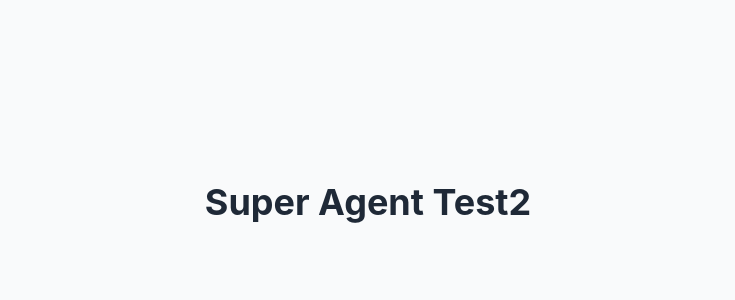
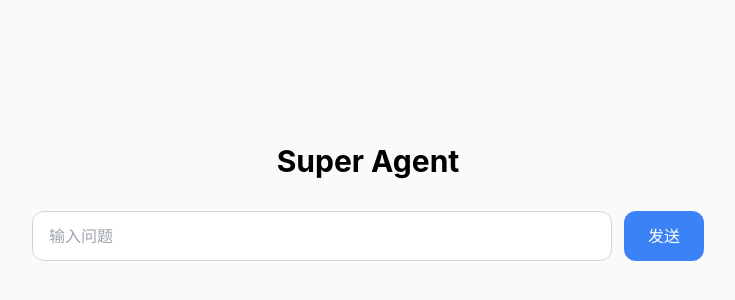
Before and after one commit to cittan/next-ai, a Next.js app in the folder frontend/: page / in a window 1280 px wide. Shown: the part 198-498 px from the top of the page, without its empty margins (272-1007 px from the left). Built offline with nearby package versions, Linux system fonts and the light colour scheme.

Commit message:
创建一个最小的对话页面，包含了基础tailwindcss，客户端组件与对话相关功能

```diff
--- a/frontend/app/page.tsx
+++ b/frontend/app/page.tsx
@@ -1,7 +1,47 @@
+'use client'
+
+import { useState } from 'react';
+import { api } from '@/lib/client';
+
 export default function Home() {
+  const [q, setQ] = useState('');
+  const [a, setA] = useState('');
+  const [loading, setLoading] = useState(false);
+  const [error, setError] = useState('');
+
+  const send = async () => {
+    if (!q.trim() || loading) {
+      return;
+    }
+    setA('');
+    setLoading(true);
+    setError('');
+    try {
+      const r = await api.post<{ answer: string }>('/api/chat', { question: q });
+      setA(r.answer);
+    } catch (e: any) {
+      setError(e.message);
+    } finally {
+      setLoading(false);
+    }
+  }
+
   return (
-    <main className="min-h-screen flex items-center justify-center bg-gray-50">
-      <h1 className="text-4xl font-bold text-gray-800">Super Agent Test2</h1>
+    <main className='min-h-screen bg-gray-50 flex flex-col items-center justify-center px-4'>
+      <div className='w-full max-w-2xl'>
+        <h1 className='text-3xl font-bold text-center mb-8'>
+          Super Agent
+        </h1>
+        {(a || error) && <div className={`mb-6 p-4 rounded-xl ${error ? 'bg-red-50 border-red-200' : 'bg-white border-gray-200 shadow-sm'} border`}>
+          {error ? <p className='text-red-500'>{error}</p> : <div className='whitespace-pre-wrap'>{a}</div>}</div>}
+        <div className='flex gap-3'>
+          <input value={q} onChange={e => setQ(e.target.value)} onKeyDown={e => e.key === 'Enter' && send()} placeholder="输入问题" disabled={loading}
+          className='flex-1 px-4 py-3 rounded-xl border border-gray-300 focus:ring-2 focus:ring-blue-500/20 disabled:bg-gray-100' />
+          <button onClick={send} disabled={loading || !q.trim()}
+          className='px-6 py-3 bg-blue-500 text-white rounded-xl font-medium hover:bg-blue-600 disableed:opacity-50'>{loading ? '发送中' : '发送'}</button>
+        </div>
+      </div>
     </main>
-  );
+  )
+
 }
```
